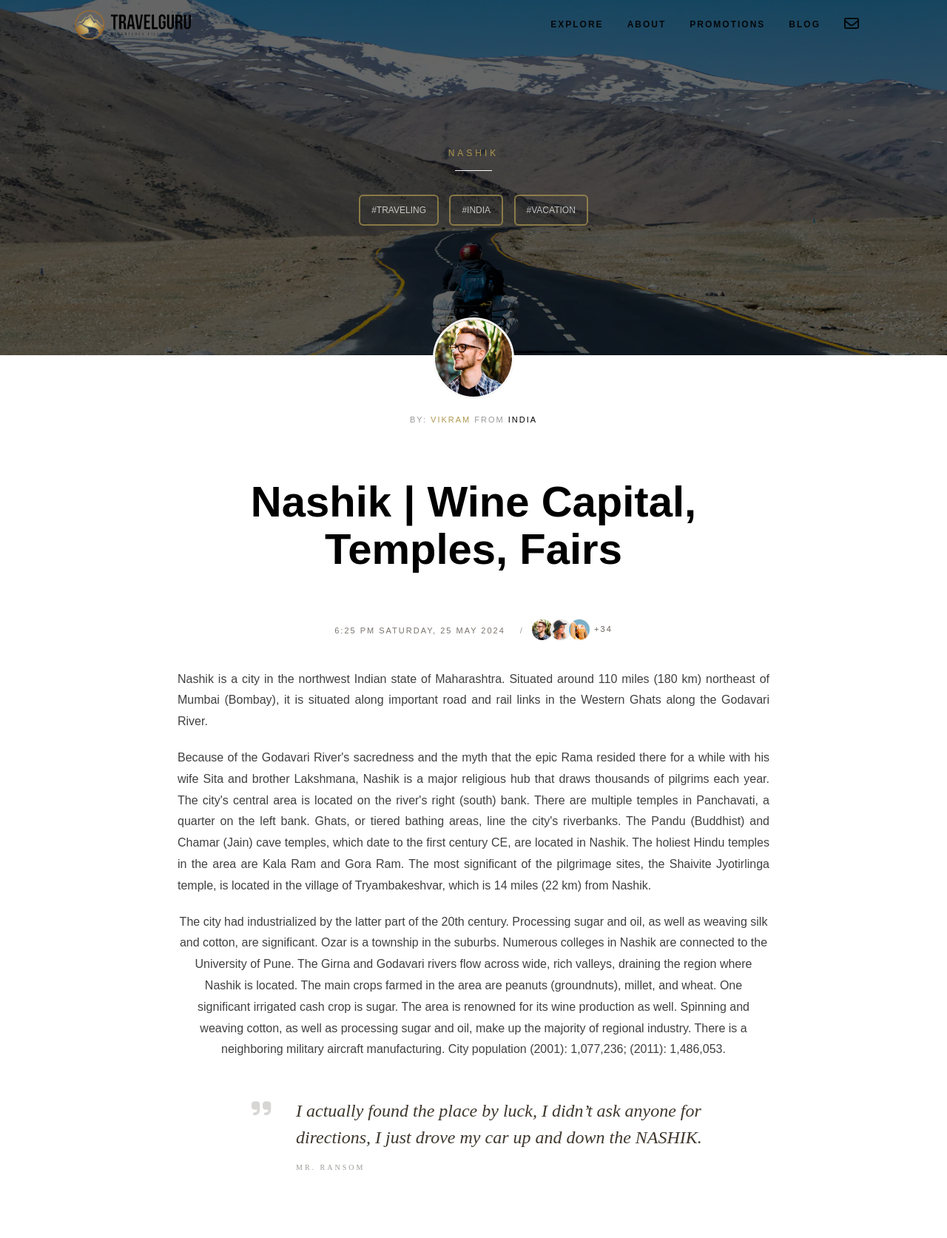
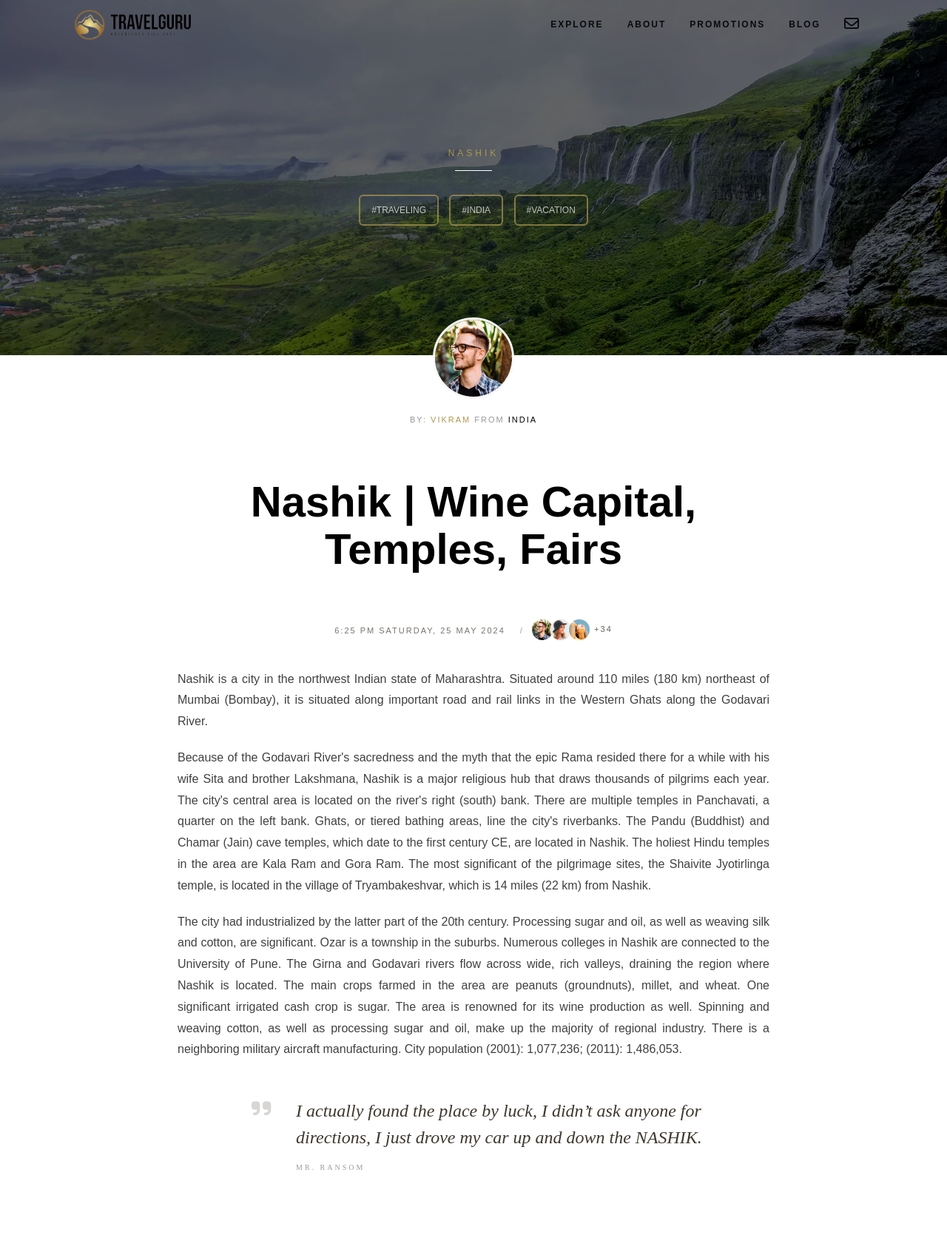
Before and after one commit to vicky87883/travelguru, a PHP site: page /nashik.php in a window 1280 px wide. Shown: the top 1673 px of the page at 74% size. Run offline with PHP 8.4, Linux system fonts and the light colour scheme; some libraries are stand-ins or nearby versions.

Commit message:
commit updated

```diff
--- a/css/style.css
+++ b/css/style.css
@@ -212,6 +212,9 @@ a i{
 .back.taj{
     background-image:url("../assets/img/backs/taj.webp");
 }
+.back.nashik{
+    background-image:url("../assets/img/backs/nashik.webp");
+}
 .back.four{
     background-image:url("../assets/img/backs/back04.jpg");
 }
--- a/nashik.php
+++ b/nashik.php
@@ -43,7 +43,7 @@
 </div>
 <div class=video-back>
 <div class="color-overlay op-6"></div>
-<video class="back img ladakh">
+<video class="back img nashik">
 </video>
 </div>
 </div>
@@ -67,7 +67,7 @@
 </div>
 <p class=justify>Nashik is a city in the northwest Indian state of Maharashtra. Situated around 110 miles (180 km) northeast of Mumbai (Bombay), it is situated along important road and rail links in the Western Ghats along the Godavari River.</p>
 <p class="justify">Because of the Godavari River's sacredness and the myth that the epic Rama resided there for a while with his wife Sita and brother Lakshmana, Nashik is a major religious hub that draws thousands of pilgrims each year. The city's central area is located on the river's right (south) bank. There are multiple temples in Panchavati, a quarter on the left bank. Ghats, or tiered bathing areas, line the city's riverbanks. The Pandu (Buddhist) and Chamar (Jain) cave temples, which date to the first century CE, are located in Nashik. The holiest Hindu temples in the area are Kala Ram and Gora Ram. The most significant of the pilgrimage sites, the Shaivite Jyotirlinga temple, is located in the village of Tryambakeshvar, which is 14 miles (22 km) from Nashik.</p>
-<p>The city had industrialized by the latter part of the 20th century. Processing sugar and oil, as well as weaving silk and cotton, are significant. Ozar is a township in the suburbs. Numerous colleges in Nashik are connected to the University of Pune. The Girna and Godavari rivers flow across wide, rich valleys, draining the region where Nashik is located. The main crops farmed in the area are peanuts (groundnuts), millet, and wheat. One significant irrigated cash crop is sugar. The area is renowned for its wine production as well. Spinning and weaving cotton, as well as processing sugar and oil, make up the majority of regional industry. There is a neighboring military aircraft manufacturing. City population (2001): 1,077,236; (2011): 1,486,053.</p>
+<p class="justify">The city had industrialized by the latter part of the 20th century. Processing sugar and oil, as well as weaving silk and cotton, are significant. Ozar is a township in the suburbs. Numerous colleges in Nashik are connected to the University of Pune. The Girna and Godavari rivers flow across wide, rich valleys, draining the region where Nashik is located. The main crops farmed in the area are peanuts (groundnuts), millet, and wheat. One significant irrigated cash crop is sugar. The area is renowned for its wine production as well. Spinning and weaving cotton, as well as processing sugar and oil, make up the majority of regional industry. There is a neighboring military aircraft manufacturing. City population (2001): 1,077,236; (2011): 1,486,053.</p>
 <blockquote><i class="fas fa-quote-right"></i> <span class=quote>I actually found the place by luck, I didn’t ask anyone for directions, I just drove my car up and down the NASHIK. <span class=author> Mr. Ransom</span></span></blockquote>
 </div>
 </div>
```
Also changed, not shown: assets/img/backs/nashik.webp (added).
